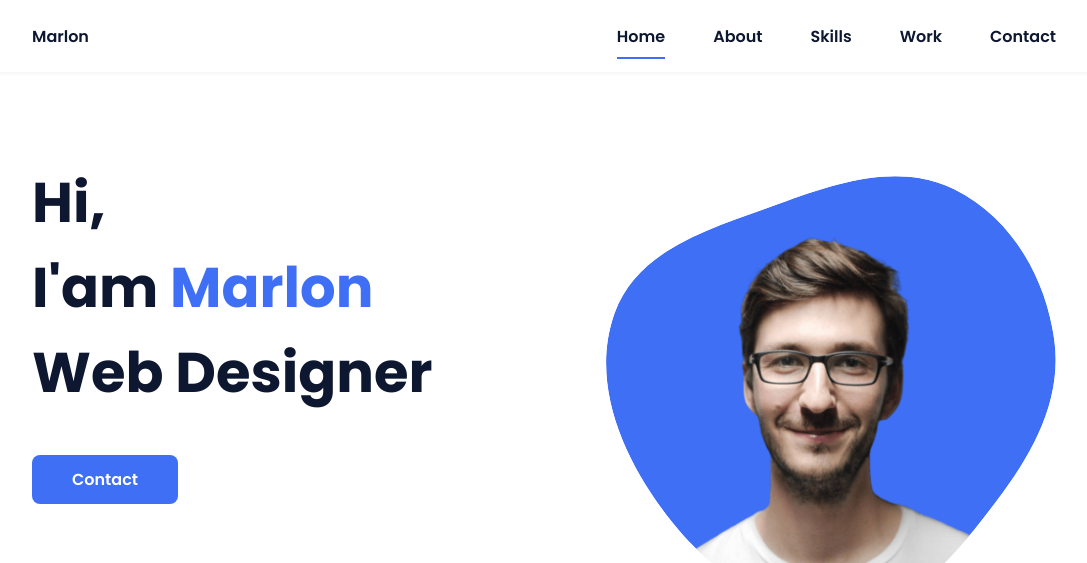
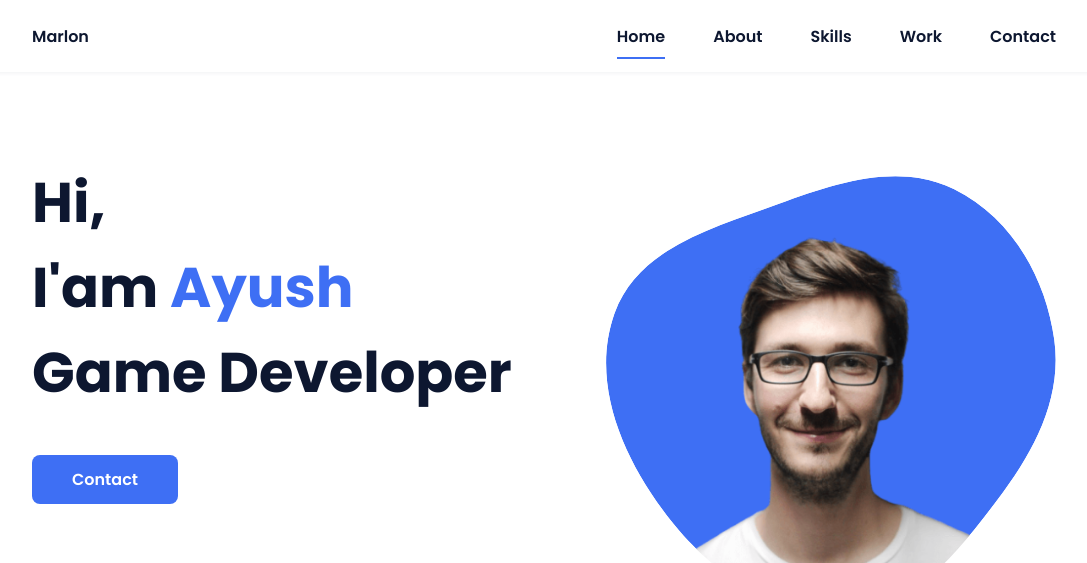
Before and after one commit to AyushShreshthi/AyushShreshthi.github.io, a plain HTML site: page index.html in a window 1280 px wide. Shown: the top 563 px of the page, without its empty margins (96-1183 px from the left). Drawn offline with nearby package versions, Linux system fonts and the light colour scheme; files that its build step writes are made by us from their sources.

Commit message:
changes
changes

```diff
--- a/index.html
+++ b/index.html
@@ -9,7 +9,7 @@
     <!-- =====BOX ICONS===== -->
     <link href='https://cdn.jsdelivr.net/npm/boxicons@2.0.5/css/boxicons.min.css' rel='stylesheet'>
 
-    <title>Portfolio website complete</title>
+    <title>Ayush Shreshthi</title>
 </head>
 <body>
     <!--===== HEADER =====-->
@@ -39,7 +39,7 @@
         <!--===== HOME =====-->
         <section class="home bd-grid" id="home">
             <div class="home__data">
-                <h1 class="home__title">Hi,<br>I'am <span class="home__title-color">Marlon</span><br> Web Designer</h1>
+                <h1 class="home__title">Hi,<br>I'am <span class="home__title-color">Ayush</span><br> Game Developer</h1>
 
                 <a href="#" class="button">Contact</a>
             </div>
```
